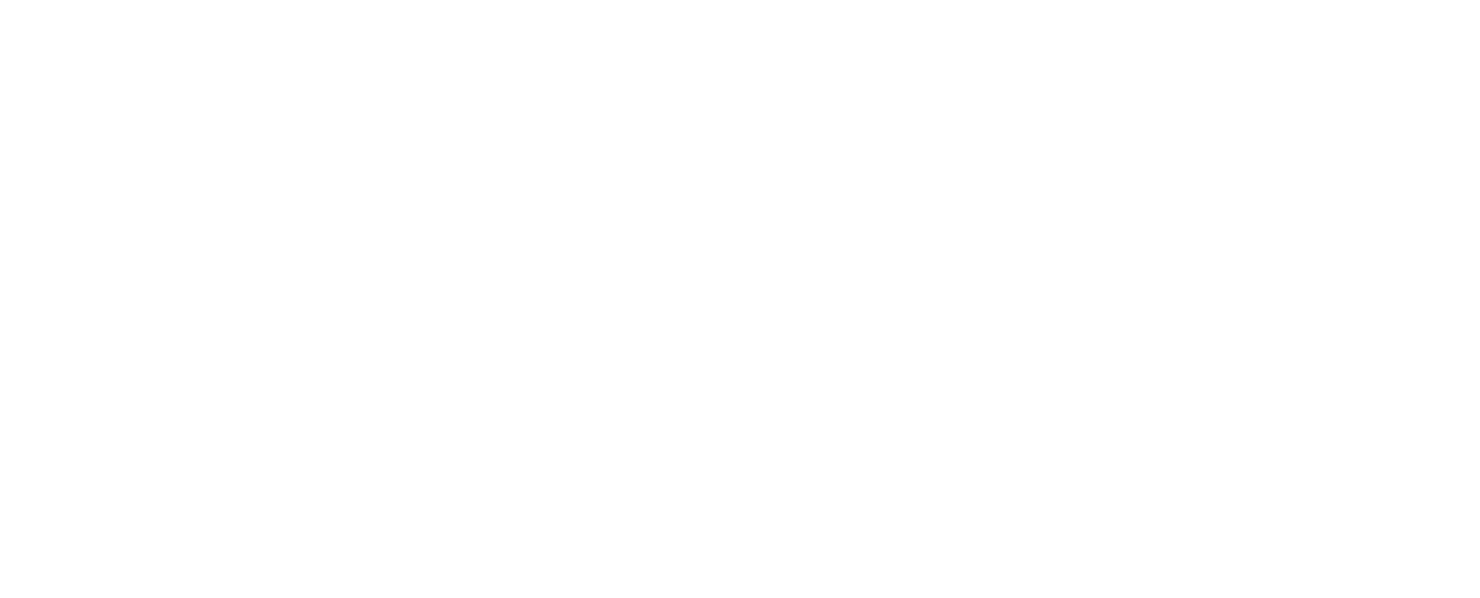
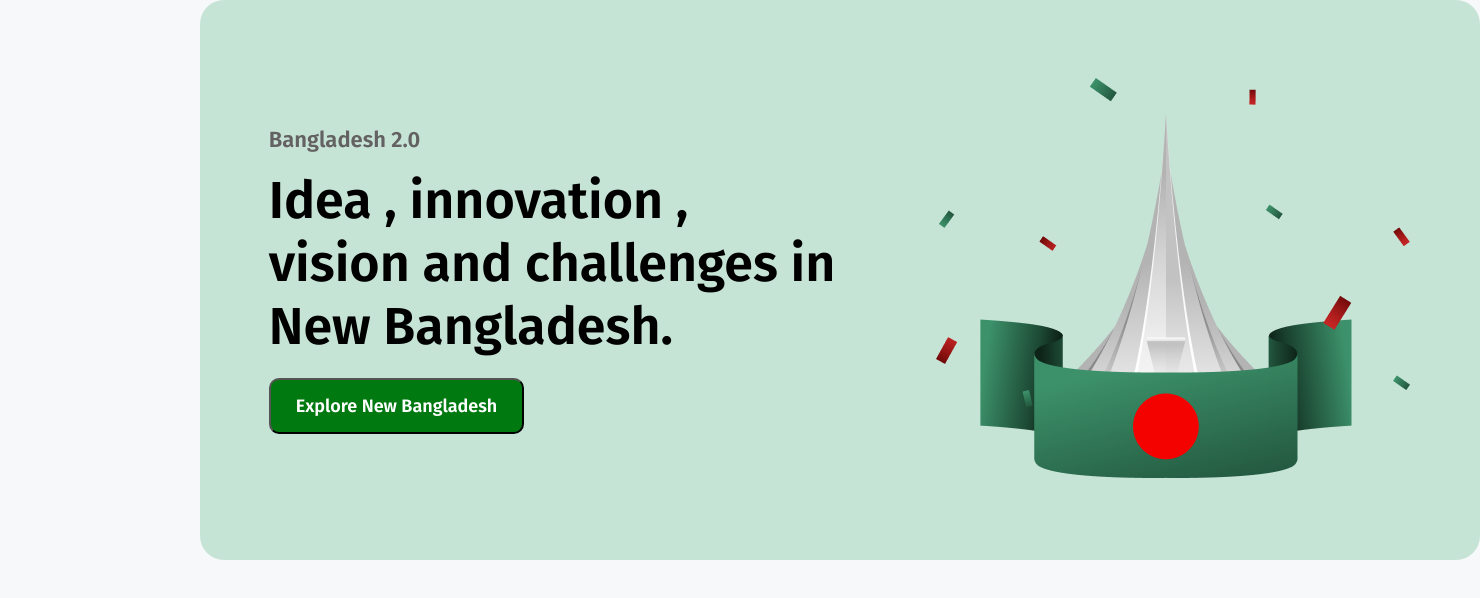
Before and after one commit to yousufali156/assignment-01, a plain HTML site: page index.html in a window 1280 px wide. Shown: the whole page, 1480 px wide, since content can reach past the window. Drawn offline with nearby package versions, Linux system fonts and the light colour scheme.

Commit message:
Bangladesh 2.0 Hero Section Done

```diff
--- a/index.html
+++ b/index.html
@@ -1,13 +1,54 @@
 <!DOCTYPE html>
 <html lang="en">
+
 <head>
     <meta charset="UTF-8">
     <meta name="viewport" content="width=device-width, initial-scale=1.0">
     <title>Assignment-01</title>
     <link rel="stylesheet" href="styles/assign.css">
-</head>
-<body>
 
 
+    <link rel="preconnect" href="https://fonts.googleapis.com">
+    <link rel="preconnect" href="https://fonts.gstatic.com" crossorigin>
+    <link
+    href="https://fonts.googleapis.com/css2?family=Fira+Sans:ital,wght@0,100;0,200;0,300;0,400;0,500;0,600;0,700;0,800;0,900;1,100;1,200;1,300;1,400;1,500;1,600;1,700;1,800;1,900&family=Open+Sans:ital,wght@0,300..800;1,300..800&family=Work+Sans:ital,wght@0,100..900;1,100..900&display=swap"
+        rel="stylesheet">
+
+</head>
+
+<body class="open-sans-normal full-body-bg ">
+
+    <header>
+
+    </header>
+    <main>
+
+            <!-- Bangladesh 2.0 Hero Section Start -->
+
+        <section class="hero">
+            <div>
+                <h4 class="bd-title">Bangladesh 2.0</h4>
+                <h1 class="bd-description">Idea , innovation ,<br>
+                    vision and challenges in <br>
+                    New Bangladesh.</h1>
+                    <a href=""><button class="btn-new-bd">Explore New Bangladesh</button></a>
+
+
+            </div>
+            <div class="bd-flag">
+                <img src="assets/hero.png" alt="">
+            </div>
+
+        </section>
+
+              <!-- Bangladesh 2.0 Hero Section End -->
+
+
+    </main>
+    <footer>
+
+    </footer>
+
 </body>
+
 </html>
--- a/styles/assign.css
+++ b/styles/assign.css
@@ -0,0 +1,68 @@
+.open-sans-normal {
+    font-family: "Open Sans", serif;
+    font-optical-sizing: auto;
+    font-weight: <weight>;
+    font-style: normal;
+    font-variation-settings:
+      "wdth" 100;
+  }
+
+
+  *{
+      margin: 0px;
+      padding: 0px;
+  }
+
+  .full-body-bg{
+      background-color: rgb(247, 248, 250);
+      justify-content: space-between;
+      margin: 0px 200px 0px ;
+  }
+        /* Bangladesh 2.0 Hero Section Start */
+
+  .hero{
+    position: static;
+    width: 1280px;
+    height: 560px;
+    background-color: rgb(198, 228, 214);
+    border-radius: 24px;
+    display: flex;
+    flex-direction: row;
+    justify-content: center;
+    align-items:center ;
+    gap: 64;
+
+}
+.bd-title{
+    font-family: Fira Sans;
+    font-size: 22px;
+    font-weight: 600;
+    margin-bottom: 16px;
+    color: #636161 ;
+
+}
+
+.bd-description{
+    font-family: Fira Sans;
+    font-size: 52px;
+    font-weight: 600;
+
+}
+.btn-new-bd{
+    background-color:#007911;
+    padding: 15px 25px 15px 25px;
+    border-radius: 10px;
+    margin-top: 20px;
+    font-family: Fira Sans;
+    font-size: 18px;
+    font-weight: 600;
+    line-height: 22px;
+    letter-spacing: 0%;
+    color: #ffffff;
+
+}
+.bd-flag{
+    padding: 0px 0px 0px 100px;
+}
+
+/* Bangladesh 2.0 Hero Section End */
```
